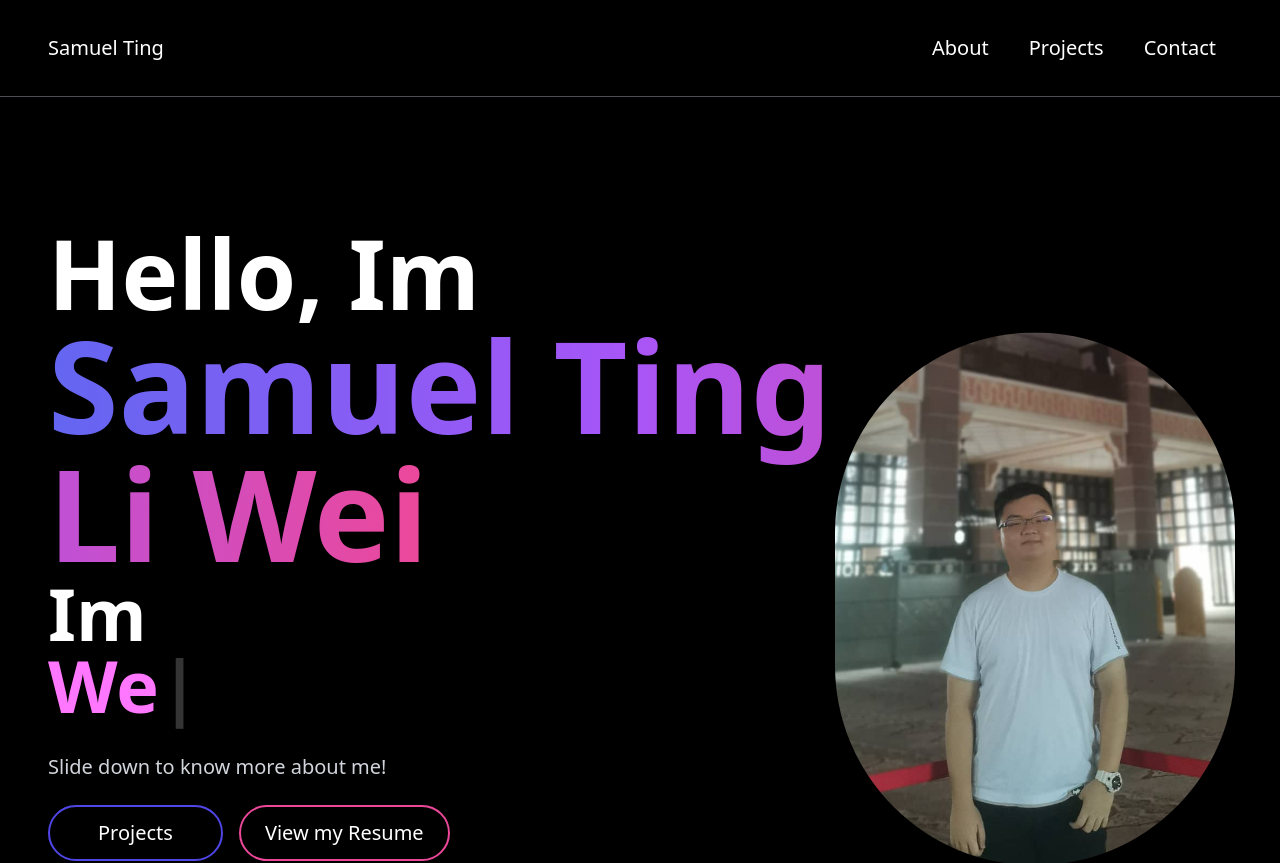
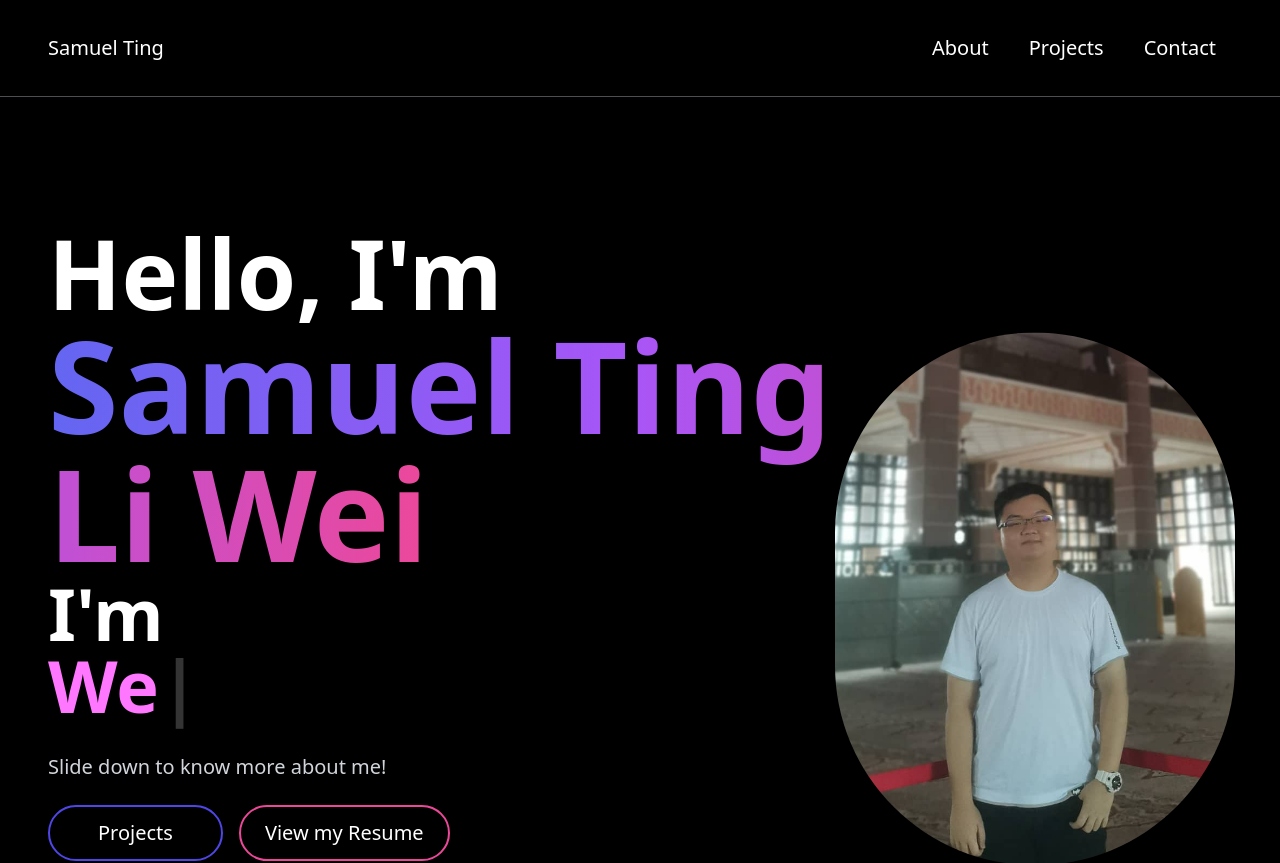
Before and after one commit to SamuelTing48/Portfolio, a Next.js app: page / in a window 1280 px wide. Shown: the top 863 px of the page. Built offline with nearby package versions, Linux system fonts and the light colour scheme.

Commit message:
Spelling Hero

```diff
--- a/components/HeroSection.jsx
+++ b/components/HeroSection.jsx
@@ -18,13 +18,13 @@ const HeroSection = () => {
             <h1 className="font-extrabold">
               {/* span text seperator -- for design*/}
               <span className="text-white text-8xl ">
-                Hello, Im{" "}
+                Hello, I&apos;m{" "}
                 <span className="text-transparent bg-clip-text sm:text-8xl md:text-9xl bg-gradient-to-r from-indigo-500 via-purple-500 to-pink-500">
                 Samuel Ting Li Wei
                 </span>
               </span>
               <br></br>
-              <span className="text-7xl">Im
+              <span className="text-7xl">I'm
               <TypeWritter
                 options={{
                     autoStart: true,
```
